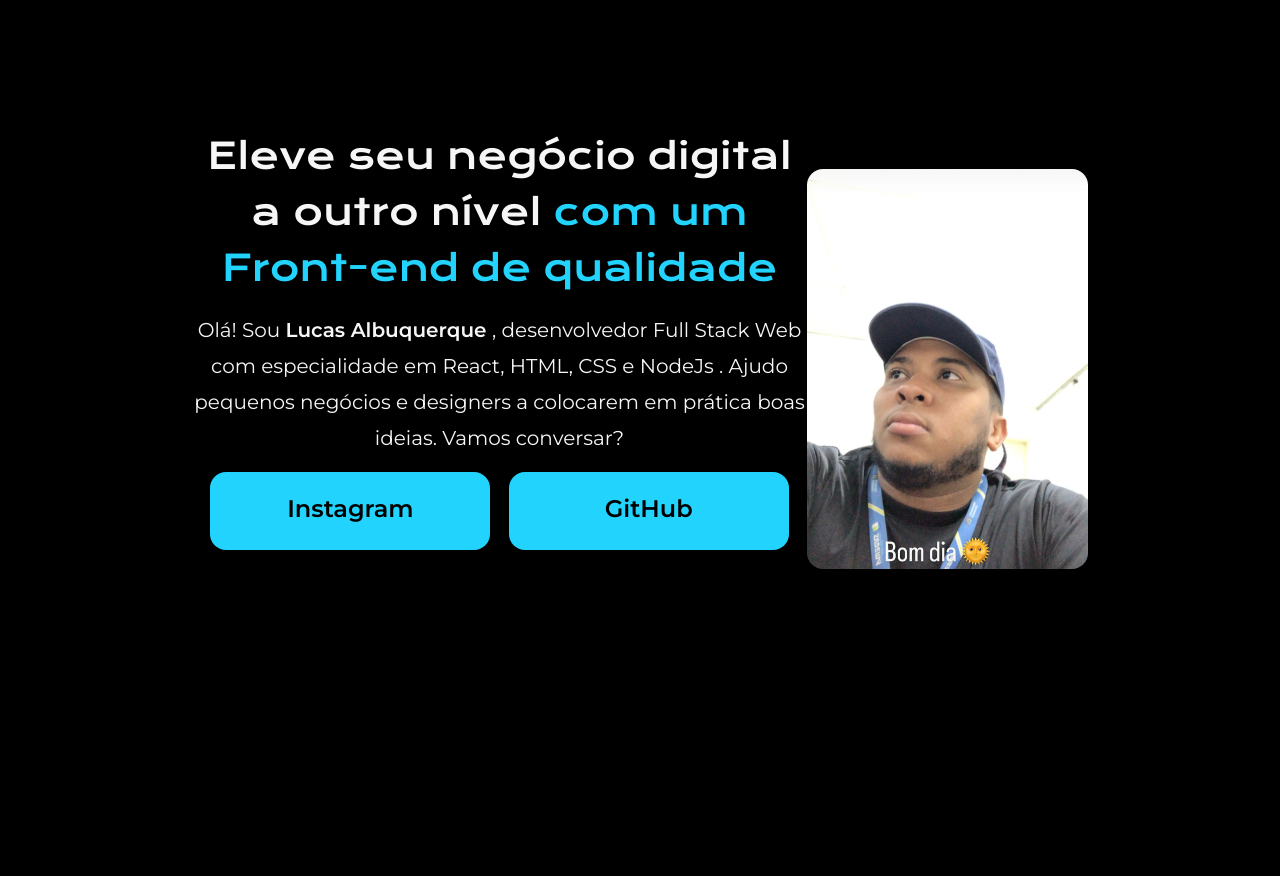
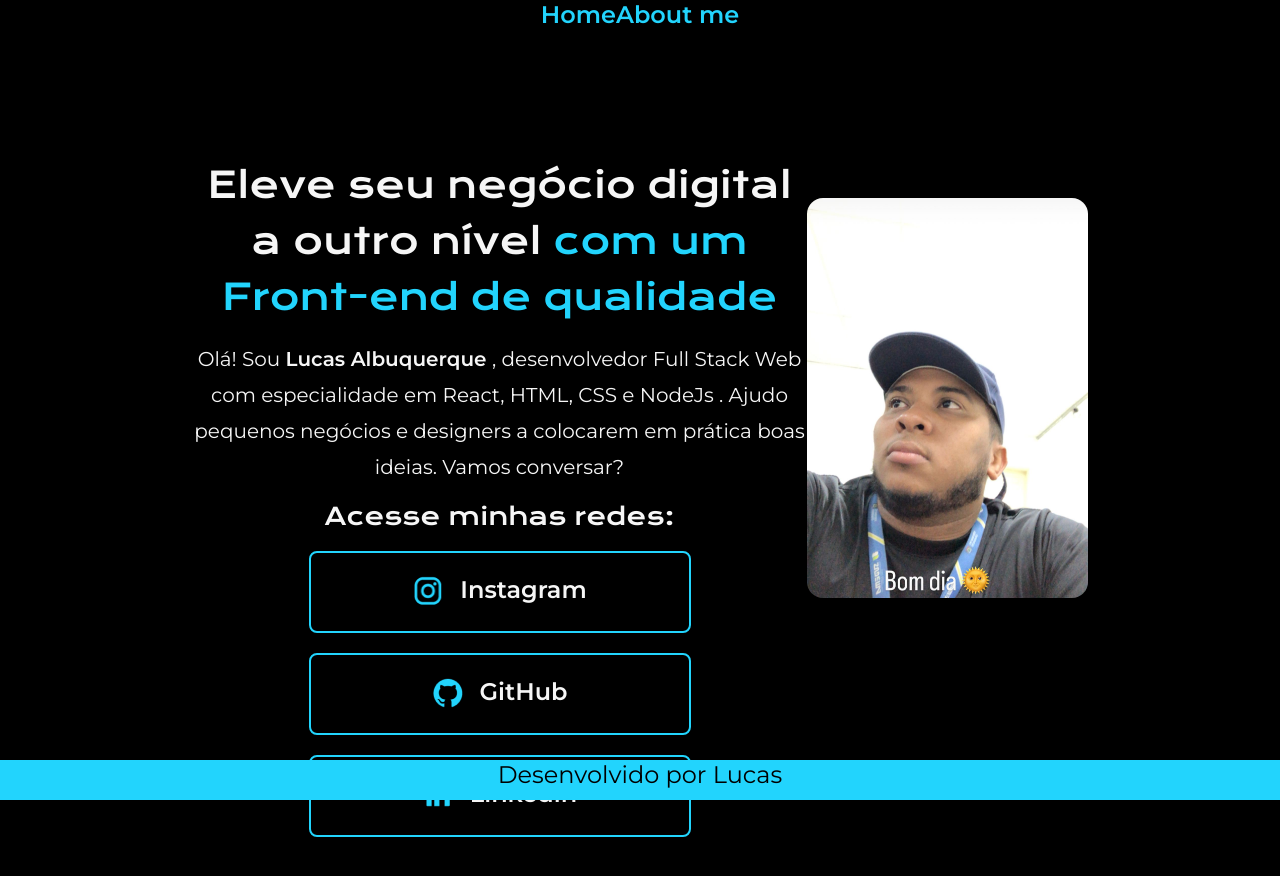
Before and after one commit to LucasVynicius/study-front-alura, a plain HTML site: page index.html in a window 1280 px wide. After the commit the page ends 837 px from the top, so only its background shows below. Drawn offline with nearby package versions, Linux system fonts and the light colour scheme.

Commit message:
Update Footer course

```diff
--- a/index.html
+++ b/index.html
@@ -11,7 +11,12 @@
 </head>
 
 <body>
-    <header></header>
+    <header>
+        <div class="principal__menu">
+            <a class="principal__botao" href="">Home</a>
+            <a class="principal__botao" href="">About me</a>
+        </div>
+    </header>
     <main class="principal">
         <!-- Seção principal do conteúdo -->
         <section class="principal__conteudo">
@@ -19,21 +24,26 @@
             <h1 class="principal__titulo">Eleve seu negócio digital a outro nível <strong class="titulo-destaque">com um Front-end de
                     qualidade</strong></h1>
             <!-- Parágrafo de introdução -->
-            <p>Olá! Sou <strong>Lucas Albuquerque </strong>, desenvolvedor Full Stack Web com especialidade em React,
+            <p class="principal_paragrafo">Olá! Sou <strong>Lucas Albuquerque </strong>, desenvolvedor Full Stack Web com especialidade em React,
                 HTML, CSS e NodeJs . Ajudo pequenos negócios e designers a colocarem em prática boas ideias. Vamos conversar?
             </p>
 
             <!-- Links de botões para redes sociais -->
             <div class="apresentacao__btn">
-                <a class="botao" href="https://www.instagram.com/luucas_albuquerque/">Instagram</a>
-
-                <a class="botao" href="https://github.com/LucasVynicius">GitHub</a>
+                <h2 class="apresentacao__subtitulo">Acesse minhas redes:</h2>
+                <a class="botao" href="https://www.instagram.com/luucas_albuquerque/"> <img src="assets/instagram.png" alt="imagem do instagram">Instagram</a>
+                <a class="botao" href="https://github.com/LucasVynicius"> <img src="assets/Logo Github.png" alt="imagem do instagram">GitHub</a>
+                <a class="botao" href="https://www.linkedin.com/in/lvyni-albuquerque/"> <img src="assets/Logo linkedin.png" alt="imagem do instagram">Linkedin</a>
             </div>
         </section>
         <!-- Imagem do autor -->
-        <img src="img/lucas.jpeg" alt="Lucas Albuquerque">
+        <img src="assets/lucas.jpeg" alt="Lucas Albuquerque">
     </main>
-    <footer></footer>
+
+    <footer class="rodape">
+        <p>Desenvolvido por Lucas</p>
+    </footer>
+
 </body>
 
 </html>
--- a/style.css
+++ b/style.css
@@ -15,12 +15,30 @@ body {
     box-sizing: border-box;
 }
 
+/*Menu*/
+.principal__menu {
+    display: flex;
+    justify-content: center;
+    align-items: center;
+}
+
+.principal__botao {
+    color: #22D4FD;
+    font-family: 'Montserrat', sans-serif;
+    font-size: 24px;
+    font-style: normal;
+    font-weight: 600;
+    line-height: normal;
+    text-decoration: none;
+}
+
 /* Estilos para a seção principal */
 .principal {
     display: flex;
     align-items: center;
     justify-content: space-between;
     margin: 10% 15%;
+    margin-bottom: 40px;
 }
 
 /* Estilos para o conteúdo principal */
@@ -59,7 +77,7 @@ body {
 }
 
 /* Estilos para o parágrafo de introdução */
-p {
+.principal_paragrafo {
     color: #F6F6F6;
     font-family: 'Montserrat', sans-serif;
     font-size: 20px;
@@ -81,12 +99,26 @@ img {
 /* Estilos para o grupo de botões */
 .apresentacao__btn {
     display: flex;
-    justify-content: space-evenly;
+    flex-direction: column;
+    justify-content: space-between;
+    align-items: center;
+    gap: 20px;
+}
+
+.apresentacao__subtitulo {
+    font-family: Krona One;
+    font-size: 24px;
+    font-style: normal;
+    font-weight: 400;
+
 }
 
 /* Estilos para os botões */
 .botao {
-    width: 280px;
+    display: flex;
+    justify-content: center;
+    gap: 16px;
+    width: 378px;
     height: 35px;
     text-align: center;
     font-size: 24px;
@@ -94,9 +126,33 @@ img {
     font-style: normal;
     font-weight: 600;
     padding: 21.5px 0;
-    border-radius: 16px;
-    color: #000;
+    border-radius: 8px;
+    color: #F6F6F6;
     text-decoration: none;
-    border: #22D4FD;
-    background: #22D4FD;
+    border: 2px solid #22D4FD;
 }
+
+.botao img {
+    width: 32px;
+    height: 32px;
+    flex-shrink: 0;
+}
+
+.botao:hover {
+    background-color: #272727;
+}
+
+.rodape {
+    /*padding: 24px;*/
+    color: #000000;
+    background-color: #22D4FD;
+    text-align: center;
+    font-family: 'Montserrat', sans-serif;
+    font-size: 24px;
+    font-weight: 400;
+    bottom: 0;
+    left: 0;
+    height: 40px;
+    position: fixed;
+    width: 100%;
+}
```
Also changed, not shown: assets/Logo Github.png (added), assets/Logo linkedin.png (added), assets/instagram.png (added), assets/lucas.jpeg (renamed from img/lucas.jpeg).
